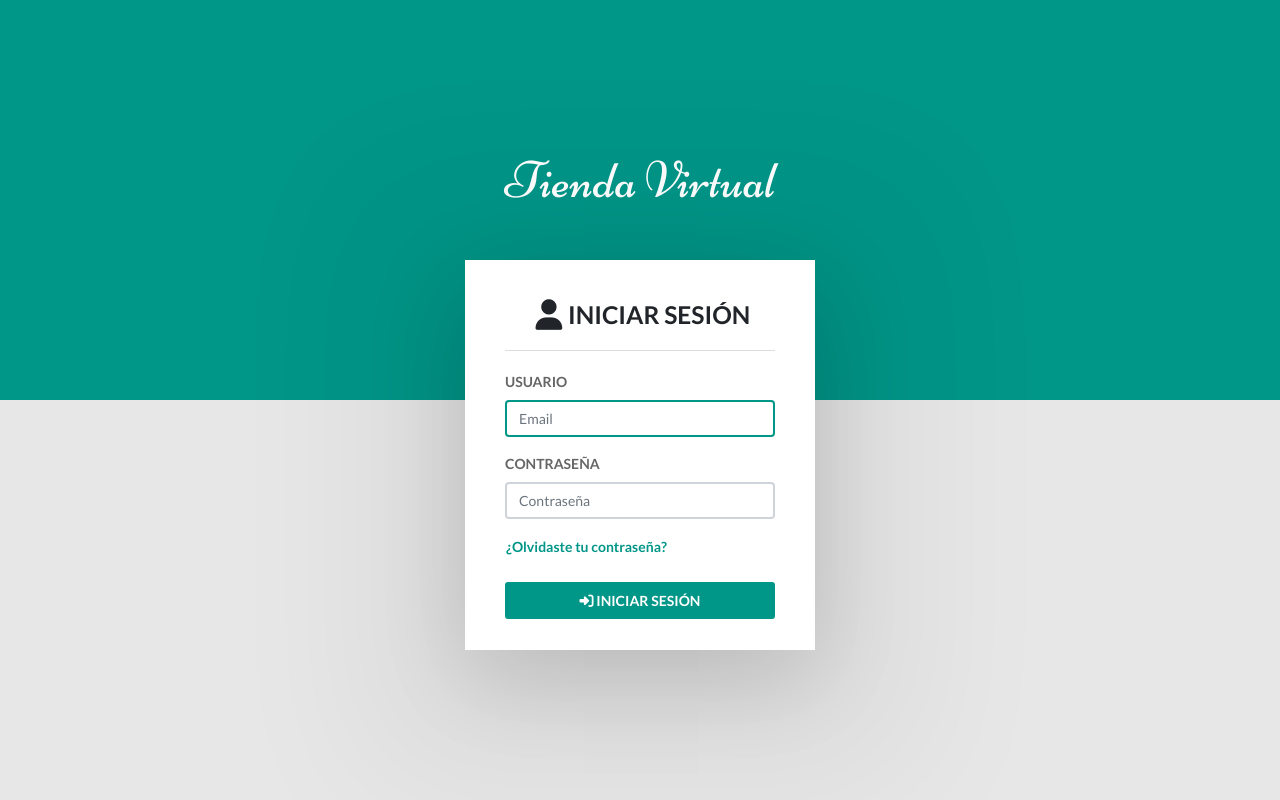
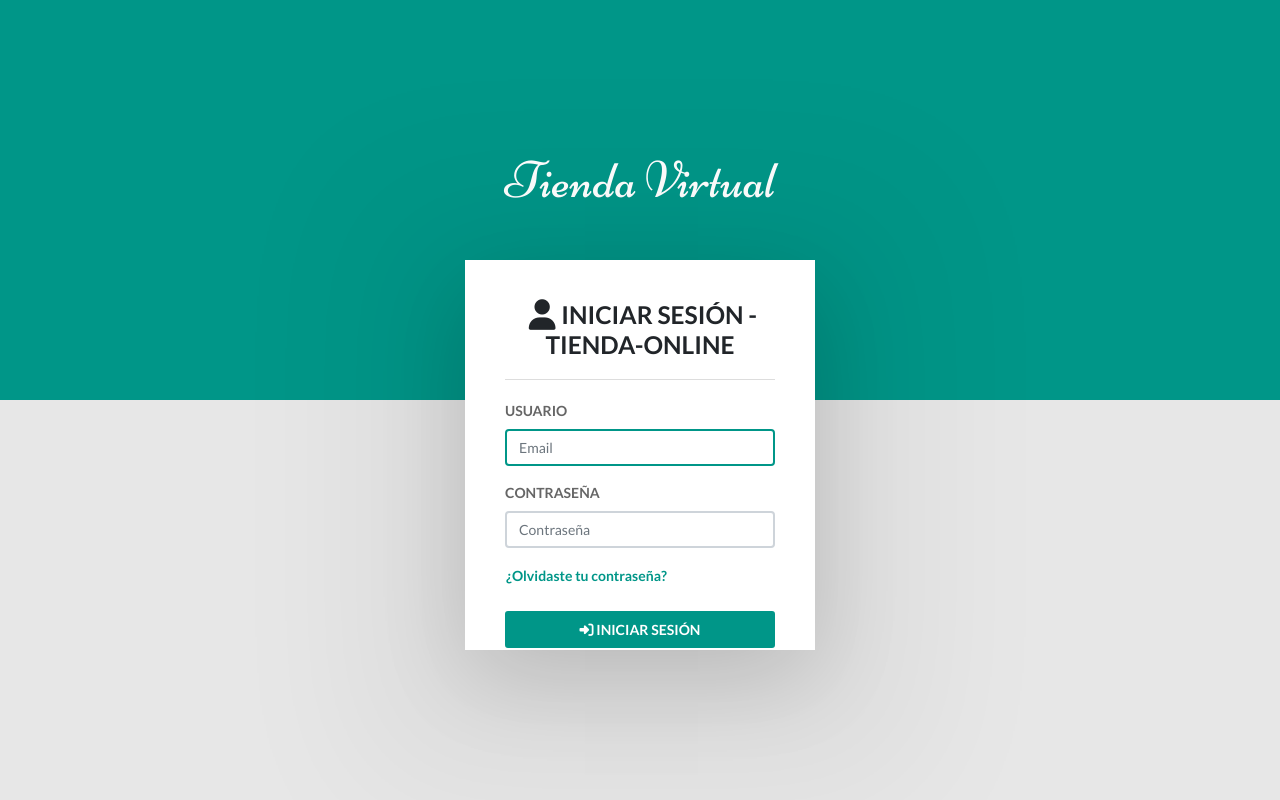
Before and after one commit to criptom-developer/tienda-online-saas, a PHP site: page /tienda-online-saas/Login/login in a window 1280 px wide. Run offline with PHP 8.4, Linux system fonts and the light colour scheme; some libraries are stand-ins or nearby versions.

Commit message:
cambio de ip

```diff
--- a/Config/Config.php
+++ b/Config/Config.php
@@ -1,7 +1,7 @@
 <?php
 // const BASE_URL = "https://wakamieventos.com";
 //const BASE_URL = 'http://localhost/tienda-online-saas/';
-const BASE_URL = 'http://3.85.114.254/tienda-online-saas/';
+const BASE_URL = 'http://18.208.138.190/tienda-online-saas/';
 
 //Zona horaria
 date_default_timezone_set('America/Lima');
--- a/Views/Login/login.php
+++ b/Views/Login/login.php
@@ -28,7 +28,7 @@
           </div>
         </div>
         <form class="login-form" name="formLogin" id="formLogin" action="">
-          <h3 class="login-head"><i class="fa fa-lg fa-fw fa-user"></i>INICIAR SESIÓN</h3>
+          <h3 class="login-head"><i class="fa fa-lg fa-fw fa-user"></i>INICIAR SESIÓN - TIENDA-ONLINE</h3>
           <div class="form-group">
             <label class="control-label">USUARIO</label>
             <input id="txtEmail" name="txtEmail" class="form-control" type="email" placeholder="Email" autofocus>
```
